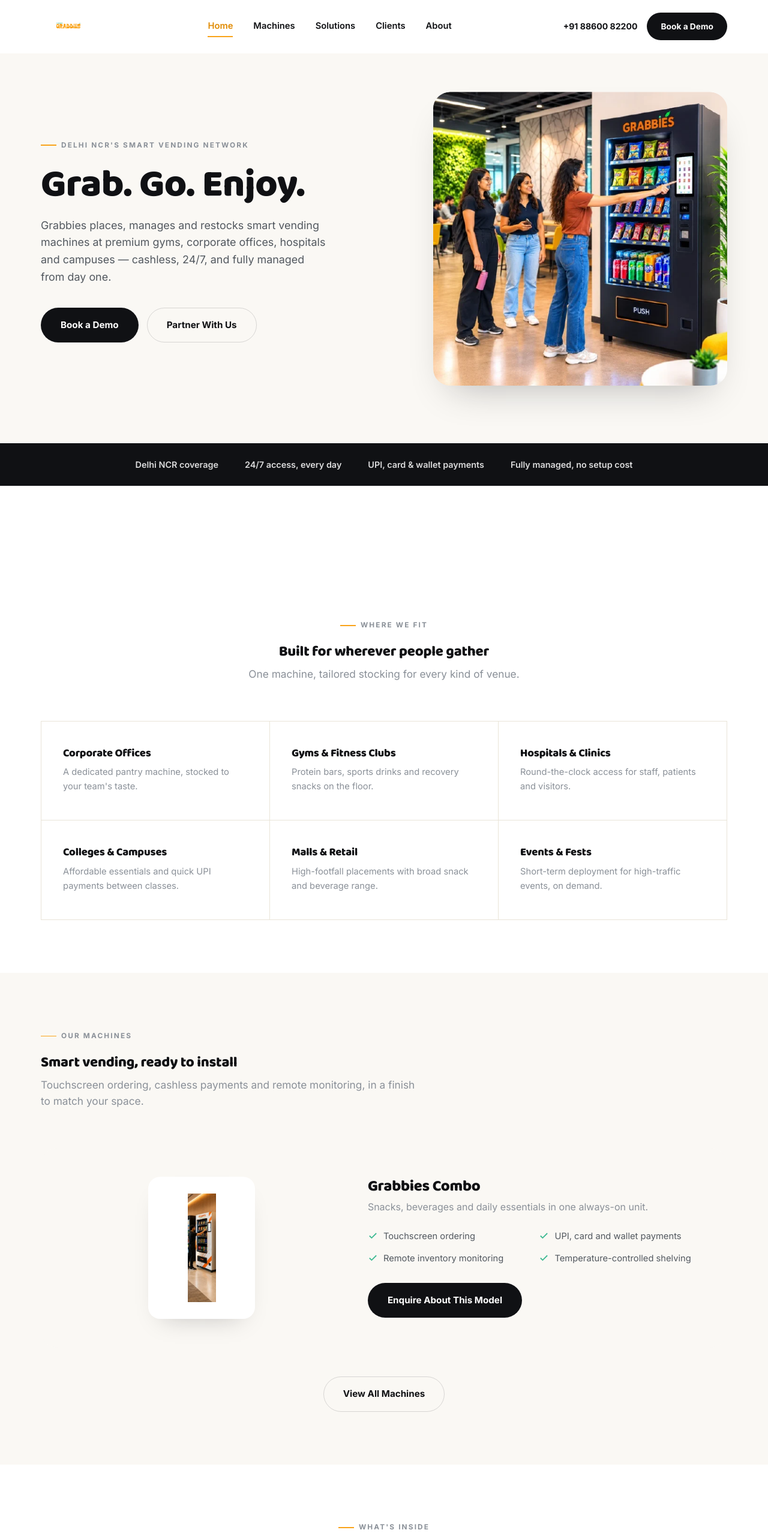
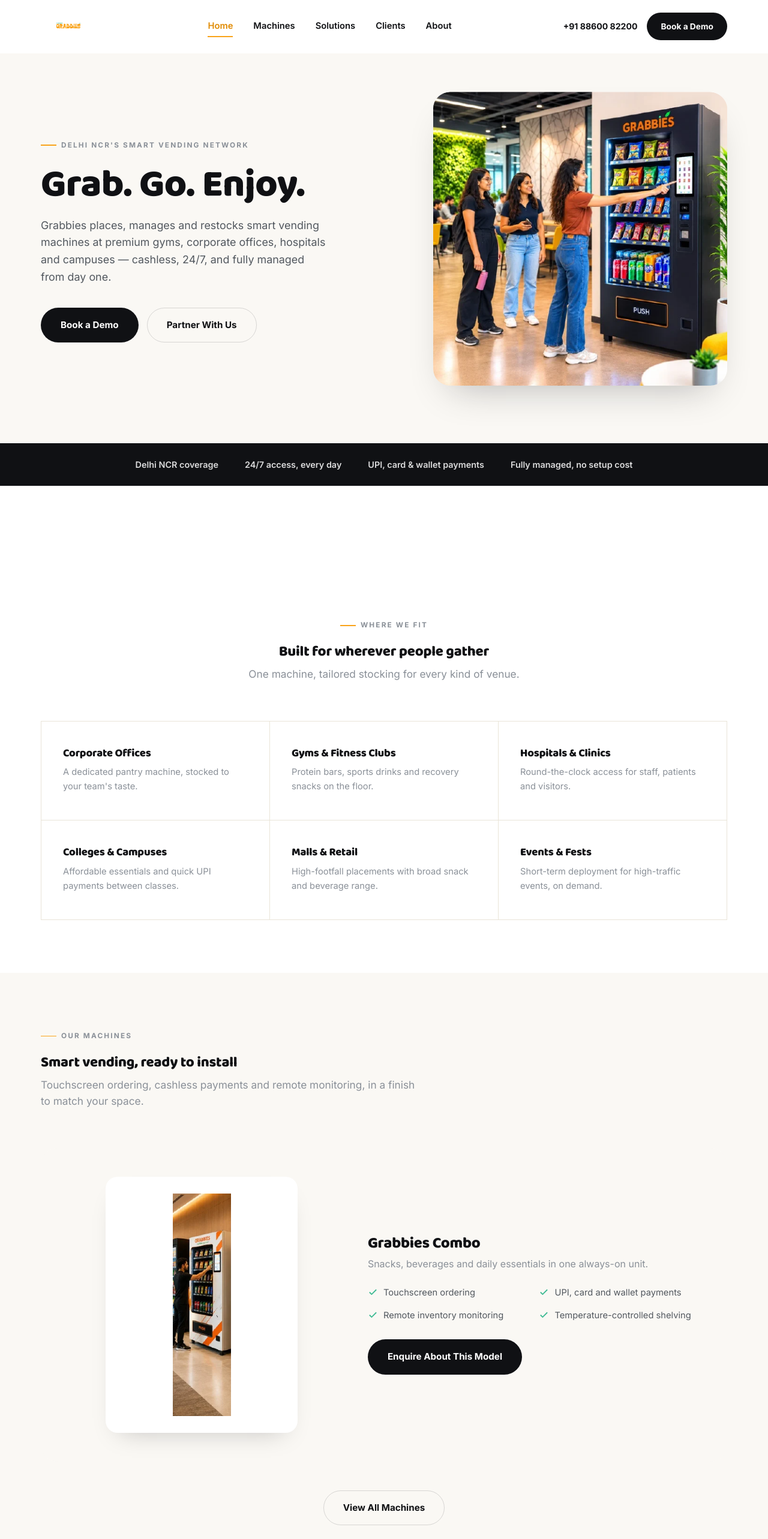
Before and after one commit to bhavikgrabbies/grabbies__website, a React (Vite) app: page / in a window 1280 px wide. Shown: the top 2566 px of the page at 60% size. Built offline with nearby package versions, Linux system fonts and the light colour scheme.

Commit message:
Fix collapsed machine image container (missing explicit width caused aspect-ratio sizing bug)

```diff
--- a/src/components/MachineGrid.css
+++ b/src/components/MachineGrid.css
@@ -20,7 +20,7 @@
   background: var(--bg-soft); border-radius: var(--radius-lg); padding: 48px;
 }
 .machine-featured-media {
-  aspect-ratio: 3/4; max-width: 320px; margin: 0 auto; overflow: hidden; border-radius: var(--radius);
+  width: 100%; max-width: 320px; aspect-ratio: 3/4; margin: 0 auto; overflow: hidden; border-radius: var(--radius);
   background: #fff; display: flex; align-items: center; justify-content: center; padding: 28px;
   box-shadow: 0 20px 40px -24px rgba(16,17,20,0.25);
 }
```
